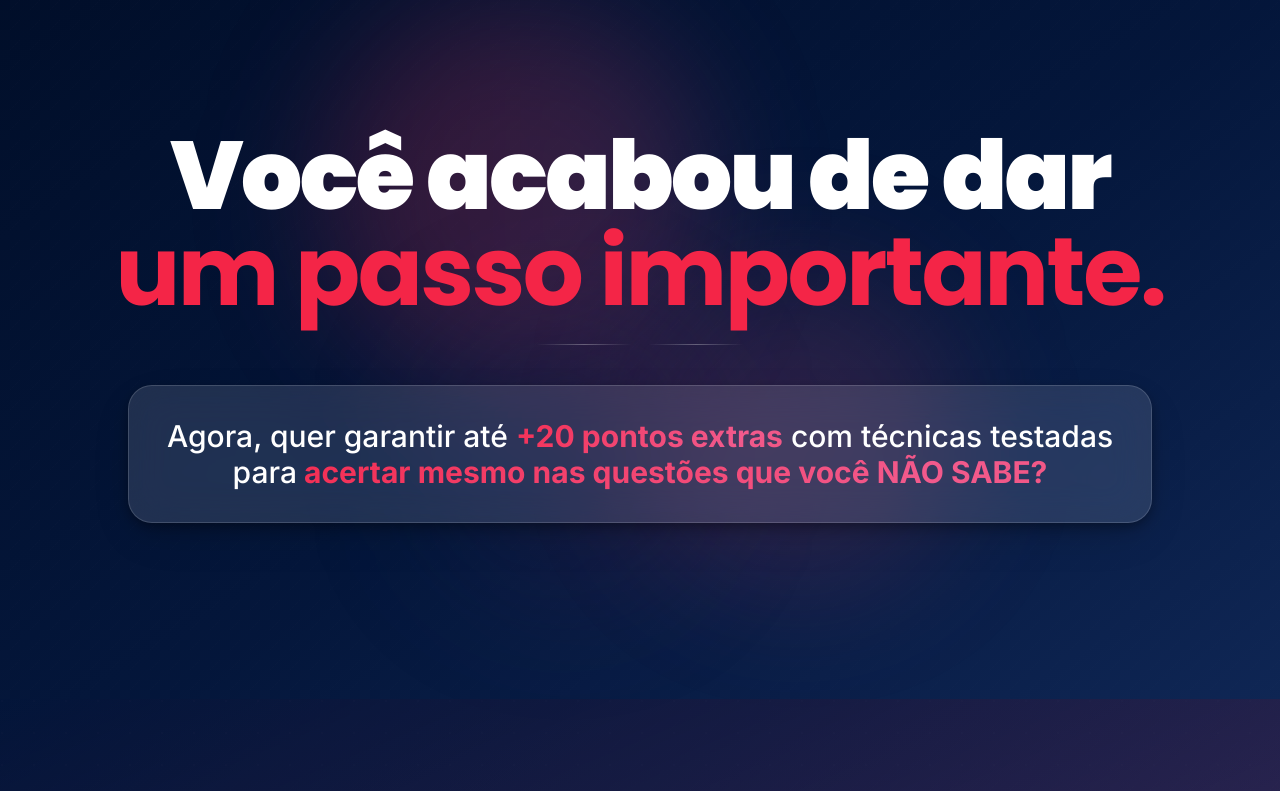
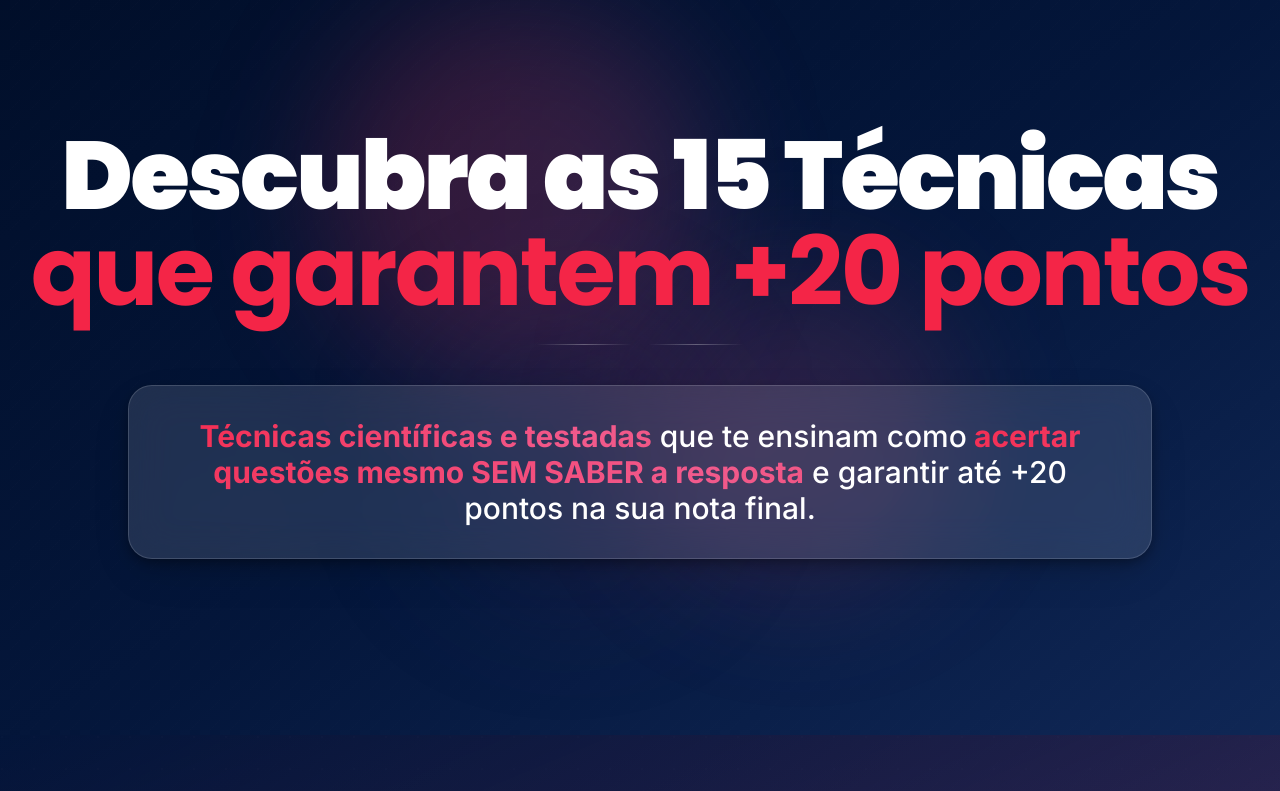
Before and after one commit to shamirpontes/tecnicasdechute, a React (Vite) app: page / in a window 1280 px wide. Shown: the top 791 px of the page. Built offline with nearby package versions, Linux system fonts and the light colour scheme.

Commit message:
Improve first section copy
Improve the text content of the initial section.

```diff
--- a/src/pages/Index.tsx
+++ b/src/pages/Index.tsx
@@ -20,10 +20,10 @@ const Index = () => {
           <div className="text-center">
             <div className="mb-10">
               <h1 className="text-5xl md:text-7xl lg:text-8xl font-black font-poppins mb-6 leading-none">
-                <span className="block text-white animate-fade-in">Você acabou de dar</span>
+                <span className="block text-white animate-fade-in">Descubra as 15 Técnicas</span>
                 <span className="block text-crimson-primary animate-slide-up font-bold" style={{
                 animationDelay: '0.2s'
-              }}>um passo importante.</span>
+              }}>que garantem +20 pontos</span>
               </h1>
 
               <div className="flex items-center justify-center gap-4 mb-8 animate-scale-in" style={{
@@ -39,8 +39,8 @@ const Index = () => {
           }}>
               <div className="glass-card p-8 rounded-3xl cinematic-shadow hover-glow">
                 <p className="text-2xl md:text-3xl text-white leading-relaxed font-medium">
-                  Agora, quer garantir até <strong className="text-gradient-premium">+20 pontos extras</strong> com técnicas testadas para
-                  <strong className="text-gradient-premium"> acertar mesmo nas questões que você NÃO SABE?</strong>
+                  <strong className="text-gradient-premium">Técnicas científicas e testadas</strong> que te ensinam como
+                  <strong className="text-gradient-premium"> acertar questões mesmo SEM SABER a resposta</strong> e garantir até +20 pontos na sua nota final.
                 </p>
               </div>
             </div>
```
